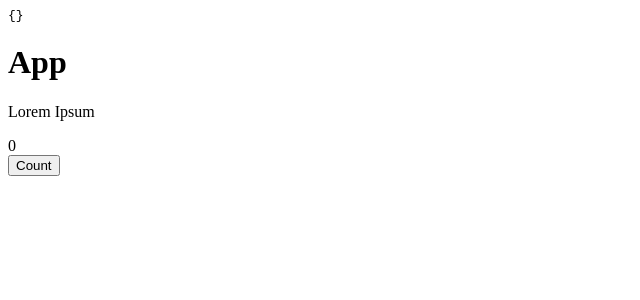
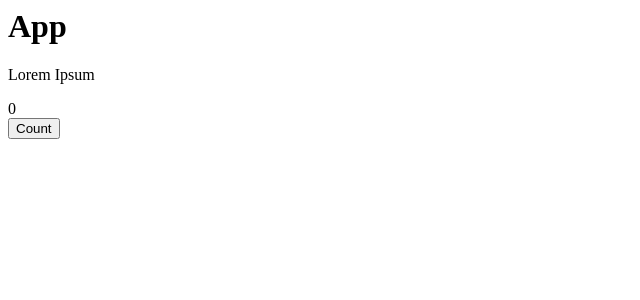
Before and after one commit to ZackAmes/nhl-scores, a React (Vite) app: page / in a window 1280 px wide. Shown: the top 300 px of the page, without its empty margins (0-640 px from the left). Built offline with nearby package versions, Linux system fonts and the light colour scheme.

Commit message:
fix data

```diff
--- a/src/app.tsx
+++ b/src/app.tsx
@@ -2,10 +2,10 @@ import { useState } from 'react';
 
 const App = (data: any) => {
   const [count, setCount] = useState(0);
+  console.log(data);
 
   return (
     <main>
-      <pre>{JSON.stringify(data, null, 2)}</pre>
 
       <h1>App</h1>
       <p>Lorem Ipsum</p>
--- a/src/entry-client.tsx
+++ b/src/entry-client.tsx
@@ -10,5 +10,5 @@ if (typeof window !== 'undefined') {
 }
 
 if(root){
-    hydrateRoot(root, <App />);
+    hydrateRoot(root, <App data={data}/>);
 }
```
